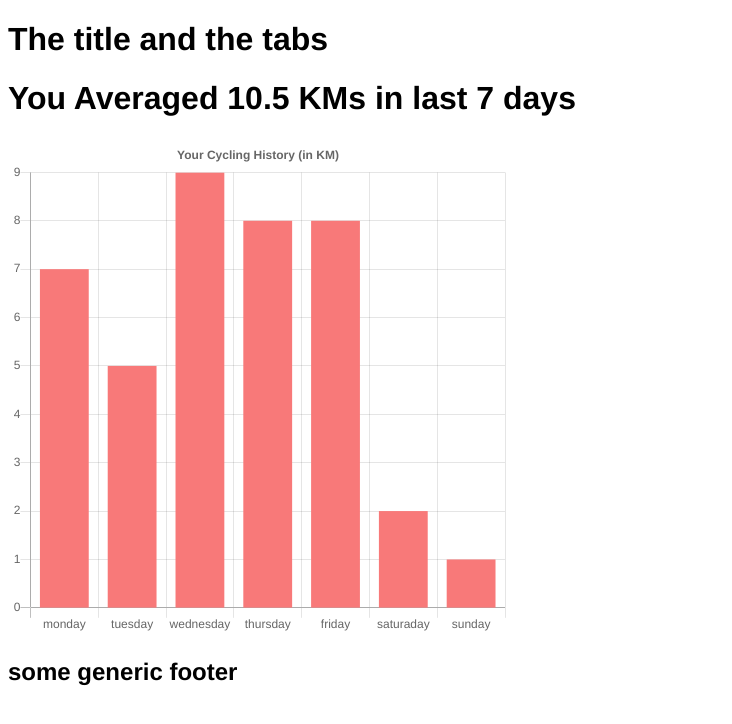
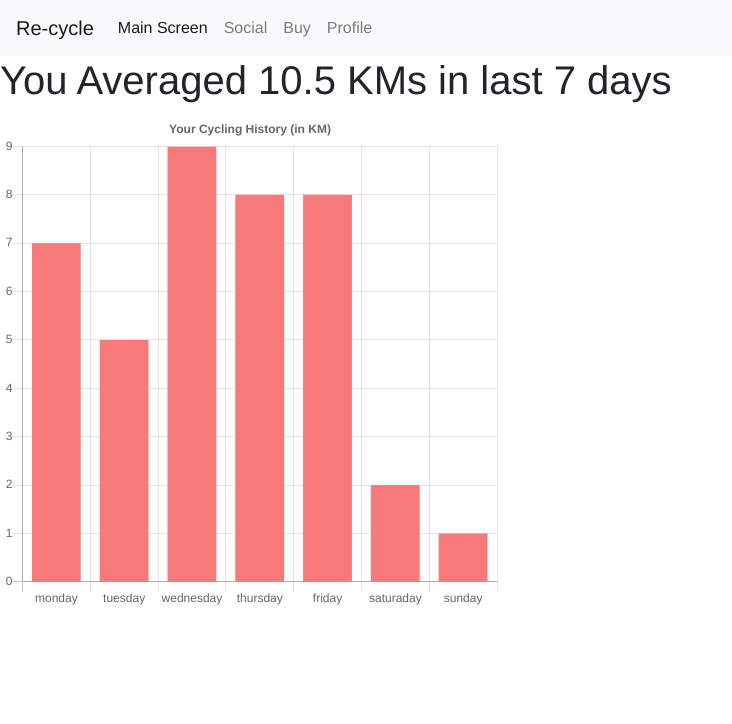
Before and after one commit to RushilDaya/re-cycle, a Vue app in the folder frontend/: page / in a window 1280 px wide. Shown: the top 724 px of the page, without its empty margins (0-732 px from the left). Built offline with nearby package versions, Linux system fonts and the light colour scheme.

Commit message:
added header-bar

```diff
--- a/frontend/index.html
+++ b/frontend/index.html
@@ -2,6 +2,10 @@
 <html>
   <head>
     <meta charset="utf-8">
+    <link rel="stylesheet" href="https://stackpath.bootstrapcdn.com/bootstrap/4.3.1/css/bootstrap.min.css" integrity="sha384-ggOyR0iXCbMQv3Xipma34MD+dH/1fQ784/j6cY/iJTQUOhcWr7x9JvoRxT2MZw1T" crossorigin="anonymous">
+    <script src="https://code.jquery.com/jquery-3.3.1.slim.min.js" integrity="sha384-q8i/X+965DzO0rT7abK41JStQIAqVgRVzpbzo5smXKp4YfRvH+8abtTE1Pi6jizo" crossorigin="anonymous"></script>
+<script src="https://cdnjs.cloudflare.com/ajax/libs/popper.js/1.14.7/umd/popper.min.js" integrity="sha384-UO2eT0CpHqdSJQ6hJty5KVphtPhzWj9WO1clHTMGa3JDZwrnQq4sF86dIHNDz0W1" crossorigin="anonymous"></script>
+<script src="https://stackpath.bootstrapcdn.com/bootstrap/4.3.1/js/bootstrap.min.js" integrity="sha384-JjSmVgyd0p3pXB1rRibZUAYoIIy6OrQ6VrjIEaFf/nJGzIxFDsf4x0xIM+B07jRM" crossorigin="anonymous"></script>
     <meta name="viewport" content="width=device-width,initial-scale=1.0">
     <title>frontend</title>
   </head>
--- a/frontend/src/components/HeadAndFoot/FooterArea.vue
+++ b/frontend/src/components/HeadAndFoot/FooterArea.vue
@@ -1,6 +1,6 @@
 <template>
 <div>
-    <h2> some generic footer </h2>
+    <h2>  </h2>
 </div>
 </template>
 
--- a/frontend/src/components/HeadAndFoot/HeaderArea.vue
+++ b/frontend/src/components/HeadAndFoot/HeaderArea.vue
@@ -1,6 +1,30 @@
 <template>
-<div>
-    <h1> The title and the tabs </h1>
+<div id="outer-nav">
+    <div id="nav-bar">
+        <nav class="navbar navbar-expand-lg navbar-light bg-light">
+            <a class="navbar-brand" href="#">Re-cycle</a>
+            <button class="navbar-toggler" type="button" data-toggle="collapse" data-target="#navbarSupportedContent" aria-controls="navbarSupportedContent" aria-expanded="false" aria-label="Toggle navigation">
+                <span class="navbar-toggler-icon"></span>
+            </button>
+
+            <div class="collapse navbar-collapse" id="navbarSupportedContent">
+                <ul class="navbar-nav mr-auto">
+                <li class="nav-item active">
+                    <a class="nav-link" @click="goMainScreen()"> Main Screen</a>
+                </li>
+                <li class="nav-item">
+                    <a class="nav-link" @click="goSocialScreen()">Social</a>
+                </li>
+                <li class="nav-item">
+                    <a class="nav-link" @click="goDiscountScreen()" >Buy</a>
+                </li>
+                <li class="nav-item">
+                    <a class="nav-link" @click="goProfileScreen()">Profile</a>
+                </li>
+                </ul>
+            </div>
+            </nav>
+    </div>
 </div>
 </template>
 
@@ -11,11 +35,24 @@
         return{
 
         }
+    },
+    methods:{
+        goMainScreen(){
+            this.$router.push('/')
+        },
+        goSocialScreen(){
+            this.$router.push('/social')
+        },
+        goDiscountScreen(){
+            this.$router.push('/discount')
+        },
+        goProfileScreen(){
+            this.$router.push('/profile')
+        }
     }
 
 }
 </script>
 
-<style>
-
+<style scoped>
 </style>
```
